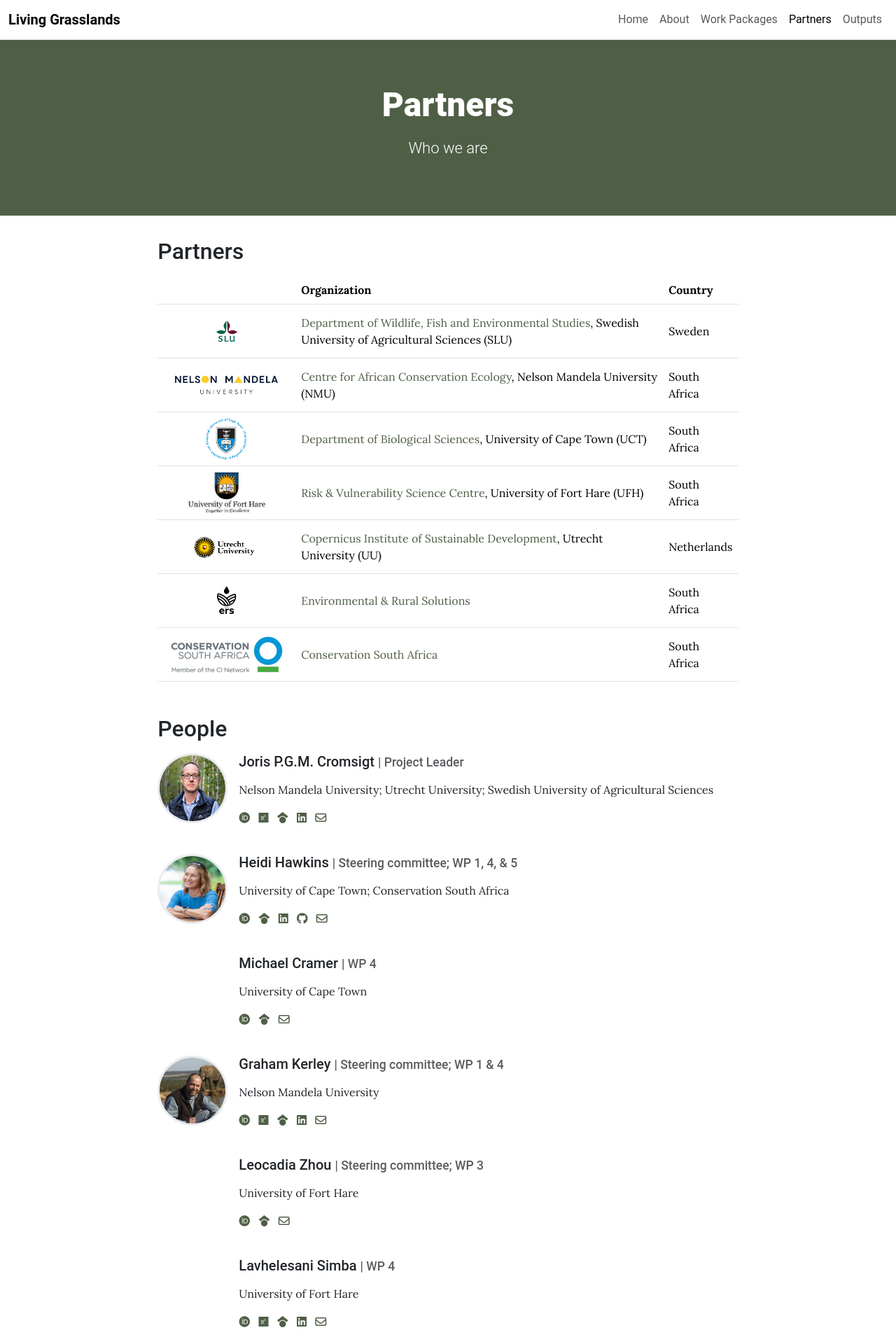
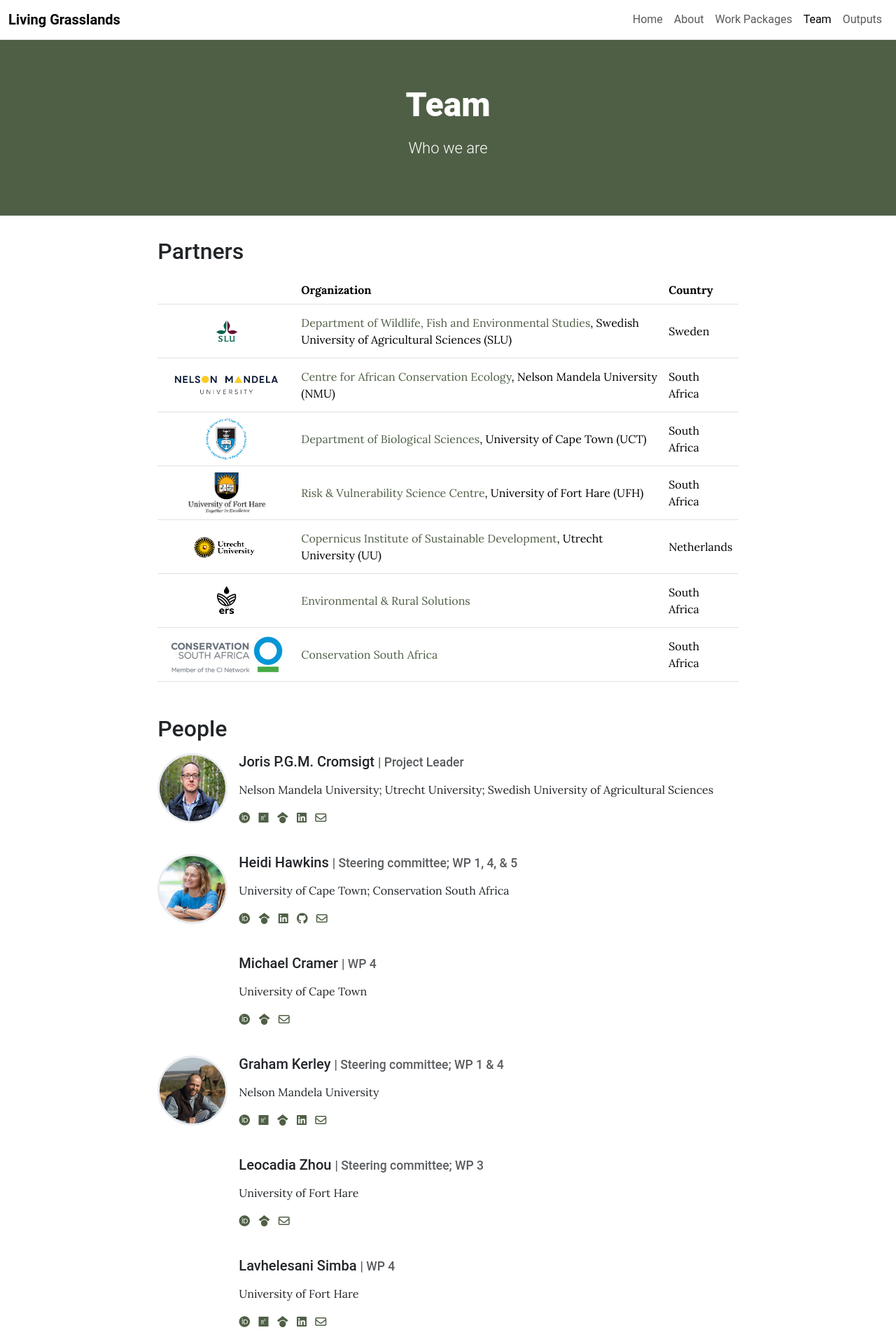
Before and after one commit to living-grasslands/website, a Jekyll site: the page built from pages/team.md, in a window 1280 px wide. Shown: the top 1920 px of the page at 70% size. Built offline with Jekyll 4.4.1, drawn with Linux system fonts in a browser that asks for light colours.

Commit message:
Adjusted footer colour and changed 'Partners' to 'Team' throughout.

```diff
--- a/_config.yml
+++ b/_config.yml
@@ -21,7 +21,7 @@ github_edit: true                       # Show an "edit this page" link in the f
 colors:
   links: "#4f5f46"                      # Color for links: use a readable color that contrasts well with dark text
   banner: "#4f5f46"                     # Background color for page banners: use color that contrasts well with white
-  footer: "#6f8f72"                     # Background color for footer: use color that contrasts well with white
+  footer: "#5c7454"                     # Background color for footer: use color that contrasts well with white
 font_serif: true                        # Font type for page content: serif (default) or slightly smaller sans-serif
 rounded_corners: true                   # Enable (default) rounded corners on boxes and buttons
 logo: #/assets/theme/images/petri-dish_1f9eb.png      # Logo in navbar, will be displayed with 30px height
--- a/_data/navigation.yml
+++ b/_data/navigation.yml
@@ -6,7 +6,7 @@
   href: /about/
 - text: Work Packages
   href: /work-packages/
-- text: Partners
+- text: Team
   href: /team/
 - text: Outputs
   href: /outputs/
--- a/pages/team.md
+++ b/pages/team.md
@@ -1,6 +1,6 @@
 ---
 layout: team
-title: Partners
+title: Team
 description: Who we are
 permalink: /team/
 ---
```
Also changed, not shown: pages/home.md (line endings or trailing spaces).
